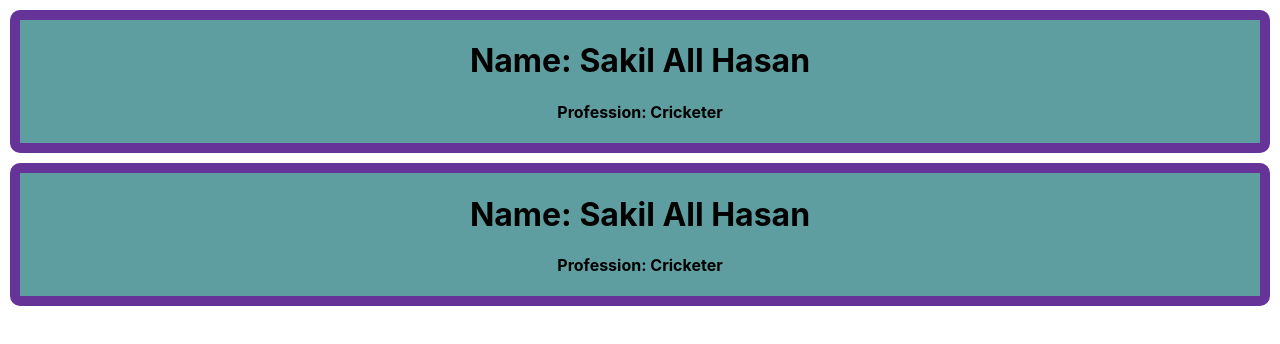
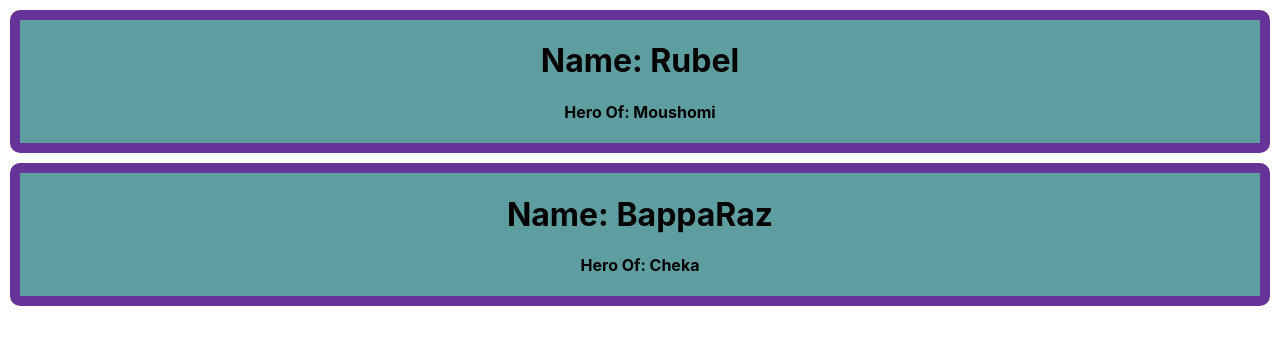
Before and after one commit to armancse-dev/react-app, a React (Create React App) app: page / in a window 1280 px wide. Shown: the top 344 px of the page. Built offline with nearby package versions, Linux system fonts and the light colour scheme.

Commit message:
Pass Dynamic Data To Components, Props In React

```diff
--- a/package.json
+++ b/package.json
@@ -6,8 +6,8 @@
     "@testing-library/jest-dom": "^5.16.3",
     "@testing-library/react": "^12.1.4",
     "@testing-library/user-event": "^13.5.0",
-    "react": "^18.0.0",
-    "react-dom": "^18.0.0",
+    "react": "^17.0.2",
+    "react-dom": "^17.0.2",
     "react-scripts": "5.0.0",
     "web-vitals": "^2.1.4"
   },
--- a/src/App.js
+++ b/src/App.js
@@ -2,19 +2,21 @@ import logo from './logo.svg';
 import './App.css';
 
 function App() {
+
   return (
     <div className="App">
-      <Person></Person>
-      <Person></Person>
+      <Person name="Rubel" naika="Moushomi"></Person>
+      <Person name="BappaRaz" naika="Cheka"></Person>
     </div>
   );
 }
 
-function Person(){
+function Person(props){
+  console.log(props)
   return (
     <div className='person'>
-      <h1>Name: Sakil All Hasan</h1>
-      <h4>Profession: Cricketer</h4>
+      <h1>Name: {props.name}</h1>
+      <h4>Hero Of: {props.naika}</h4>
     </div>
   );
 }
--- a/src/index.js
+++ b/src/index.js
@@ -3,6 +3,7 @@ import ReactDOM from 'react-dom';
 import './index.css';
 import App from './App';
 import reportWebVitals from './reportWebVitals';
+
 
 ReactDOM.render(
   <React.StrictMode>
```
Also changed, not shown: 1 other file (tests, documents, lock files or other folders).
